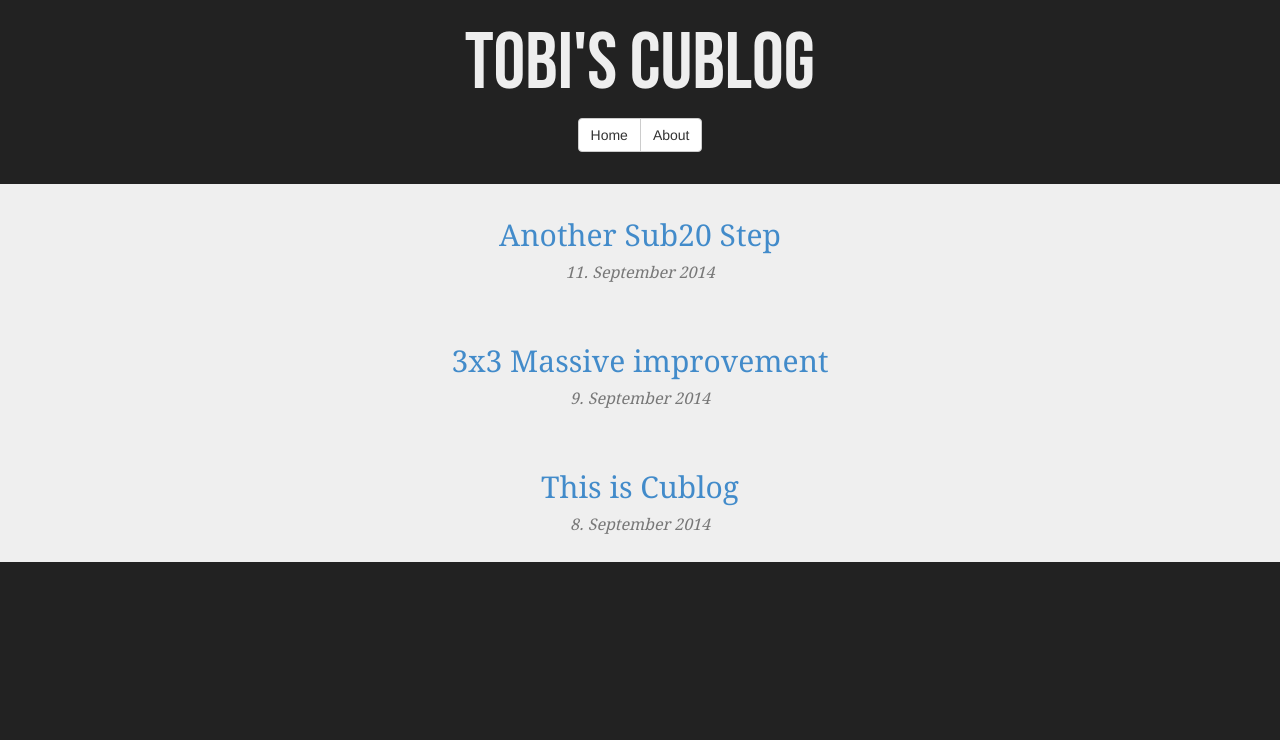
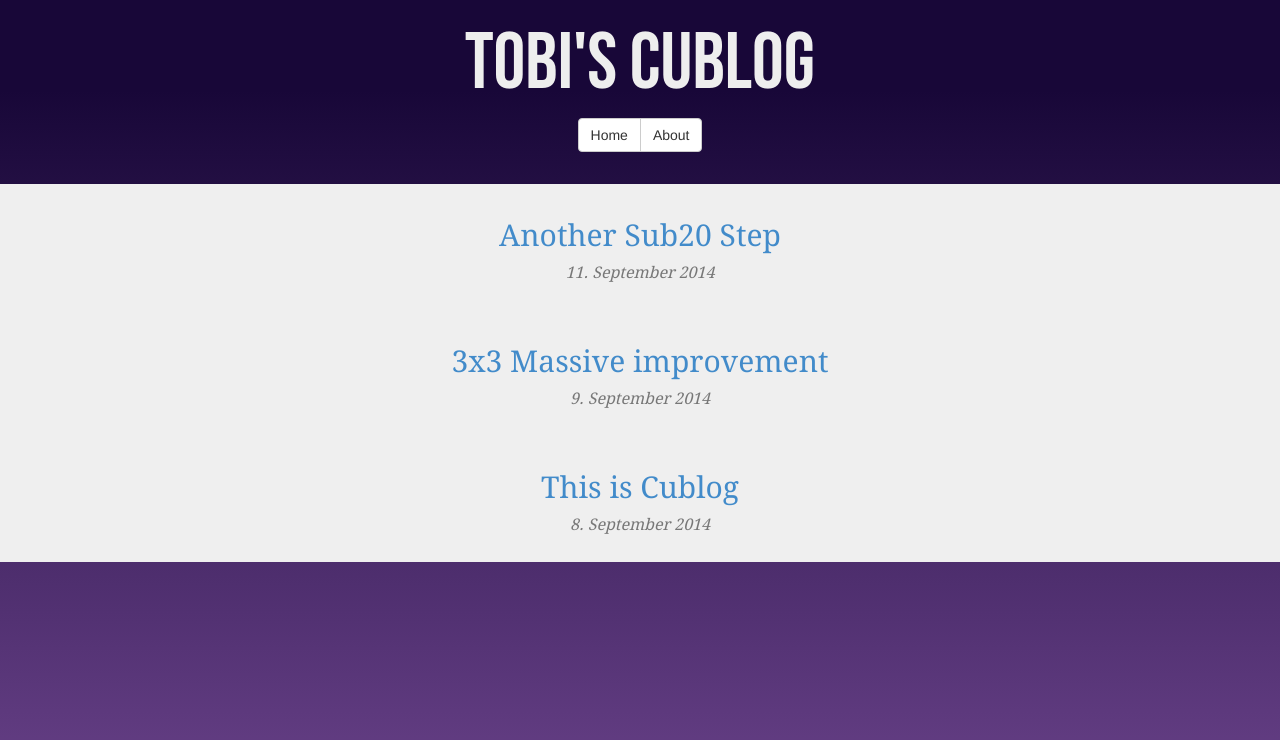
Before and after one commit to tobipch/Cublog, a Jekyll site: the page built from index.html, in a window 1280 px wide. Shown: the top 740 px of the page. Built offline with Jekyll 4.4.1, drawn with Linux system fonts in a browser that asks for light colours.

Commit message:
Added nice Gradient
Added a nice gradient, which I took from http://uigradients.com

```diff
--- a/css/main.css
+++ b/css/main.css
@@ -8,8 +8,17 @@
     src:url(/Cublog/assets/fonts/DroidSerif.ttf);
 }
 
+html{
+    height: 100%;
+}
+
 body{
-    background-color: #222;
+    background: -webkit-linear-gradient(top, #180738 10%, #684188 90%); /* Chrome 10+, Saf5.1+ */
+    background:    -moz-linear-gradient(top, #180738 10%, #684188 90%); /* FF3.6+ */
+    background:     -ms-linear-gradient(top, #180738 10%, #684188 90%); /* IE10 */
+    background:      -o-linear-gradient(top, #180738 10%, #684188 90%); /* Opera 11.10+ */
+    background:         linear-gradient(top, #180738 10%, #684188 90%); /* W3C */
+
     color: #eee;
 }
 
```
